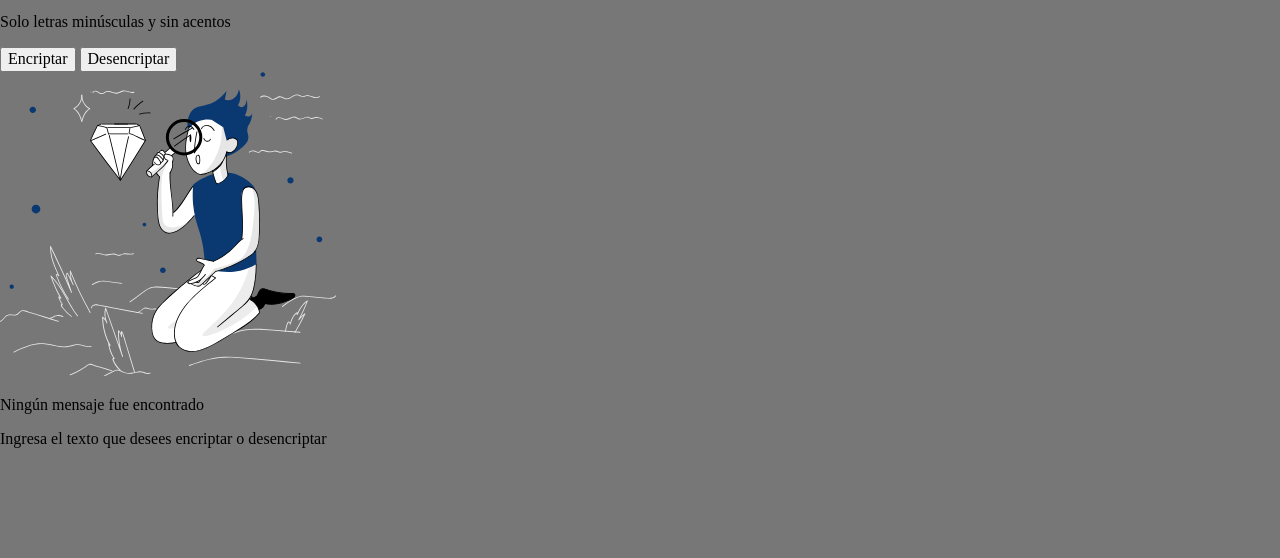
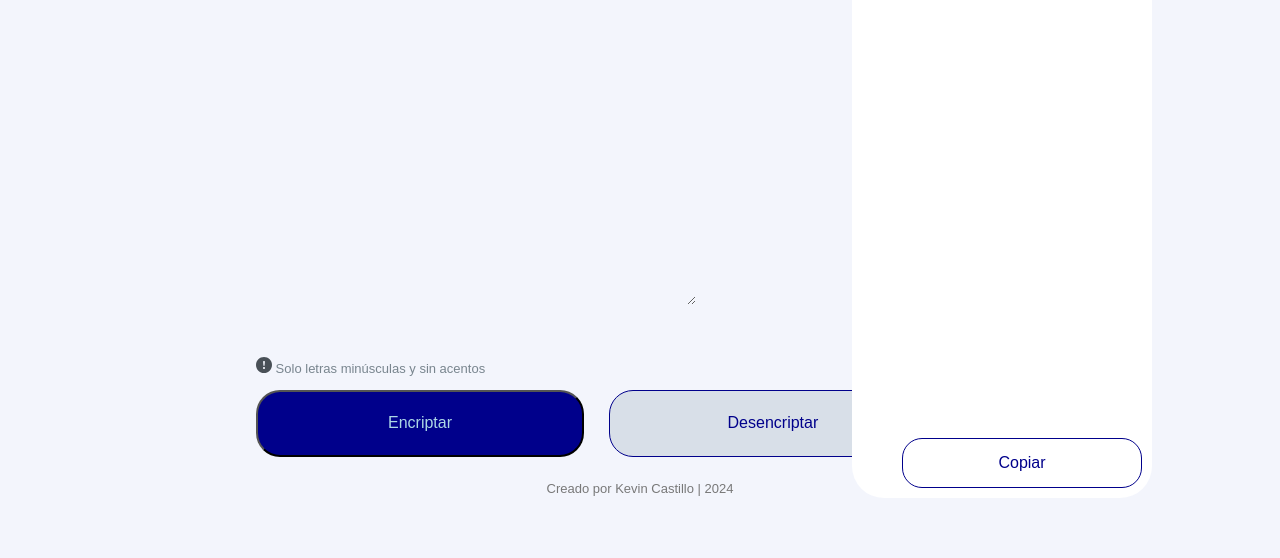
Before and after one commit to KevinChateau/encriptador-alura, a plain HTML site: page index.html in a window 1280 px wide. Shown: the part 242-800 px from the top of the page. Drawn offline with Linux system fonts and the light colour scheme.

Commit message:
Concluyendo vista 1

```diff
--- a/index.html
+++ b/index.html
@@ -10,17 +10,42 @@
 
 
     <body>
-        <img class="logo" src="assets/images/Logo.svg" alt="Logo alura">
-        <input type="text" name="" id="" placeholder="Ingrese el texto aquí">
-        <p>Solo letras minúsculas y sin acentos</p>
-        <input type="button" value="Encriptar">
-        <input type="button" value="Desencriptar">
 
-        <div>
-            <img src="assets/images/Muñeco.svg" alt="Imagen de una persona sosteniendo una lupa">
-            <p>Ningún mensaje fue encontrado</p>
+        <div class="barra principal">
+
+            <img class="logo" src="assets/images/Logo.svg" alt="Logo alura">
+
+            <form action="">
+
+                <textarea class="text-tarea" name="textarea" id="Mensaje" cols="70" rows="10" placeholder="Ingrese el texto aquí" required></textarea>
+
+
+                <div class="buttons">
+                    <p> <img class="icon-exclamation" src="assets/images/bi_exclamation-circle-fill.svg" alt=""> Solo letras minúsculas y sin acentos</p>
+
+                    <input class="button-blue" type="button" value="Encriptar">
+                    <input class="button-grey" type="button" value="Desencriptar">
+                </div>
+            </form>
+
+        </div>
+
+
+        <div class="barra-lateral-1">
+            <img class="img-not-found" src="assets/images/Muñeco.svg" alt="Imagen de una persona sosteniendo una lupa">
+            <p class="bold-text">Ningún mensaje fue encontrado</p>
             <p>Ingresa el texto que desees encriptar o desencriptar</p>
         </div>
 
+        <div class="barra-lateral-2">
+
+            <p class="bold-text">Ningún mensaje fue encontrado</p>
+            <input class="button-copy" type="button" value="Copiar">
+        </div>
+
+        <footer>
+            Creado por Kevin Castillo | 2024
+        </footer>
+
     </body>
 </html>
--- a/styles/style.css
+++ b/styles/style.css
@@ -3,11 +3,136 @@
 
 
 body{
-    background-color: #777;
+    background-color: #F3F5FC;  /*#F3F5FC*/
     margin: 0;
 }
 
+.barra-principal{
+
+}
+
 .logo{
-    padding: 3% 0% 10% 0%;
+    padding: 3% 0% 5% 0%;
     display: block;
 }
+
+.icon-exclamation{
+    color: red;
+}
+
+.img-not-found{
+    width: 220px;
+    padding-top: 200px;
+}
+
+.text-tarea{
+    background-color: inherit;
+    color: darkblue;
+    font-size: 32px;
+    font-family: Arial, Helvetica, sans-serif;
+
+    margin: 1% 5% 3% 15%;
+    border: none;
+    vertical-align: top;
+
+    width: 500px;
+    height: 380px;
+
+}
+
+.text-tarea:focus{
+    outline: none;
+}
+
+.text-tarea::placeholder{
+    color: darkblue;
+    font-size: 32px;
+}
+
+.buttons{
+    margin-left: 20%;
+    font-family: Arial, Helvetica, sans-serif;
+}
+
+.buttons p{
+    font-size: small;
+    color: rgba(69, 86, 95, 0.7);
+}
+
+.button-blue{
+    background-color: darkblue;
+    color: lightblue;
+    width: 328px;
+    height: 67px;
+    border-radius: 24px;
+    margin-right: 2%;
+}
+
+.button-grey{
+    background-color: #D8DFE8;
+    ;
+    color: darkblue;
+    width: 328px;
+    height: 67px;
+    border: 1px solid darkblue;
+    border-radius: 24px;
+}
+
+
+
+.barra-lateral-1{
+    display: none; /*OCULTAR*/
+    background-color: white;
+    width: 300px;
+    height: 700px;
+    border-radius: 32px;
+
+    text-align: center;
+    font-family: Arial, Helvetica, sans-serif;
+
+    position: absolute;
+    right: 10%;
+    top: 5%
+}
+
+.barra-lateral-2{
+    /* display: none;  */
+    background-color: white;
+    width: 300px;
+    height: 700px;
+    border-radius: 32px;
+
+    text-align: center;
+    font-family: Arial, Helvetica, sans-serif;
+
+    position: absolute;
+    right: 10%;
+    top: 5%
+}
+
+.button-copy{
+    background-color: inherit;
+    color: darkblue;
+    width: 80%;
+    height: 50px;
+    border: 1px solid darkblue;
+    border-radius: 20px;
+
+    position: absolute;
+    bottom: 10px;
+    right: 10px; /*AQUI NOS QUEDAMOS ---------------*/
+}
+
+.bold-text{
+    font-weight: bold;
+
+    font-size: 20px;
+}
+
+footer{
+    color: rgba(120, 120, 120, 1);
+    font-size: small;
+    font-family: Arial, Helvetica, sans-serif;
+    text-align: center;
+    margin-top: 2%;
+}
```
Also changed, not shown: assets/images/bi_exclamation-circle-fill.svg (added).
